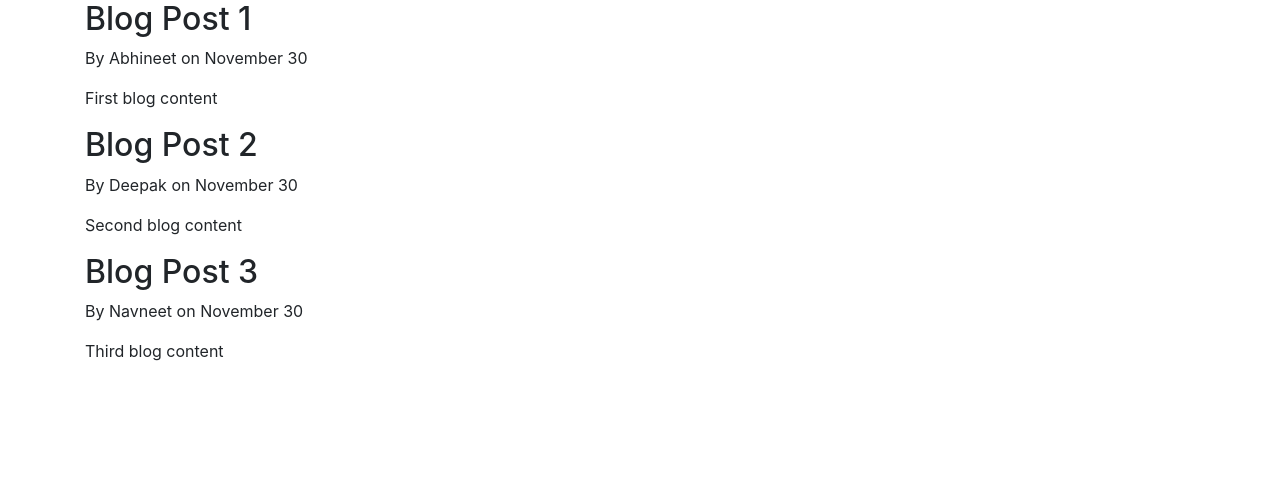
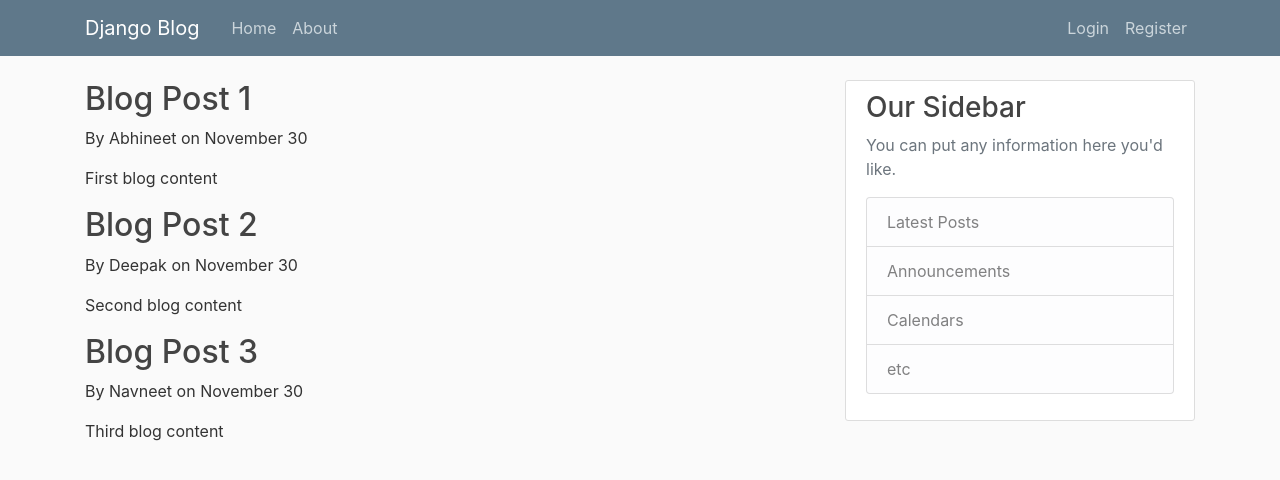
Before and after one commit to abhineet07/Projects, a Django app: page / in a window 1280 px wide. Shown: the top 480 px of the page. Run offline with Django 3.2, Linux system fonts and the light colour scheme; some libraries are stand-ins or nearby versions.

Commit message:
added js and css snippets

```diff
--- /dev/null
+++ b/BlogWebsite1/django_project/blog/static/blog/main.css
@@ -0,0 +1,84 @@
+body {
+  background: #fafafa;
+  color: #333333;
+  margin-top: 5rem;
+}
+
+h1, h2, h3, h4, h5, h6 {
+  color: #444444;
+}
+
+ul {
+  margin: 0;
+}
+
+.bg-steel {
+  background-color: #5f788a;
+}
+
+.site-header .navbar-nav .nav-link {
+  color: #cbd5db;
+}
+
+.site-header .navbar-nav .nav-link:hover {
+  color: #ffffff;
+}
+
+.site-header .navbar-nav .nav-link.active {
+  font-weight: 500;
+}
+
+.content-section {
+  background: #ffffff;
+  padding: 10px 20px;
+  border: 1px solid #dddddd;
+  border-radius: 3px;
+  margin-bottom: 20px;
+}
+
+.article-title {
+  color: #444444;
+}
+
+a.article-title:hover {
+  color: #428bca;
+  text-decoration: none;
+}
+
+.article-content {
+  white-space: pre-line;
+}
+
+.article-img {
+  height: 65px;
+  width: 65px;
+  margin-right: 16px;
+}
+
+.article-metadata {
+  padding-bottom: 1px;
+  margin-bottom: 4px;
+  border-bottom: 1px solid #e3e3e3
+}
+
+.article-metadata a:hover {
+  color: #333;
+  text-decoration: none;
+}
+
+.article-svg {
+  width: 25px;
+  height: 25px;
+  vertical-align: middle;
+}
+
+.account-img {
+  height: 125px;
+  width: 125px;
+  margin-right: 20px;
+  margin-bottom: 16px;
+}
+
+.account-heading {
+  font-size: 2.5rem;
+}
--- a/BlogWebsite1/django_project/blog/templates/blog/base.html
+++ b/BlogWebsite1/django_project/blog/templates/blog/base.html
@@ -1,3 +1,4 @@
+{% load static %}
 <!DOCTYPE html>
 <html>
 <head>
@@ -8,6 +9,8 @@
     <!-- Bootstrap CSS -->
     <link rel="stylesheet" href="https://stackpath.bootstrapcdn.com/bootstrap/4.3.1/css/bootstrap.min.css" integrity="sha384-ggOyR0iXCbMQv3Xipma34MD+dH/1fQ784/j6cY/iJTQUOhcWr7x9JvoRxT2MZw1T" crossorigin="anonymous">
 
+    <link rel="stylesheet" type="text/css" href="{% static 'blog/main.css' %}">
+
 	{% if title %}
 		<title>Django About - {{ title }}</title>
 	{% else %}
@@ -15,9 +18,48 @@
 	{% endif %}
 </head>
 <body>
-	<div class="container">
-		{% block content %}{% endblock %}
-	</div>
+	<header class="site-header">
+	  <nav class="navbar navbar-expand-md navbar-dark bg-steel fixed-top">
+	    <div class="container">
+	      <a class="navbar-brand mr-4" href="/">Django Blog</a>
+	      <button class="navbar-toggler" type="button" data-toggle="collapse" data-target="#navbarToggle" aria-controls="navbarToggle" aria-expanded="false" aria-label="Toggle navigation">
+	      <span class="navbar-toggler-icon"></span>
+	      </button>
+	      <div class="collapse navbar-collapse" id="navbarToggle">
+	        <div class="navbar-nav mr-auto">
+	          <a class="nav-item nav-link" href="/">Home</a>
+	          <a class="nav-item nav-link" href="/about">About</a>
+	        </div>
+	        <!-- Navbar Right Side -->
+	        <div class="navbar-nav">
+	          <a class="nav-item nav-link" href="#">Login</a>
+	          <a class="nav-item nav-link" href="#">Register</a>
+	        </div>
+	      </div>
+	    </div>
+	  </nav>
+	</header>
+
+	<main role="main" class="container">
+	  <div class="row">
+	    <div class="col-md-8">
+	      {% block content %}{% endblock %}
+	    </div>
+	    <div class="col-md-4">
+	      <div class="content-section">
+	        <h3>Our Sidebar</h3>
+	        <p class='text-muted'>You can put any information here you'd like.
+	          <ul class="list-group">
+	            <li class="list-group-item list-group-item-light">Latest Posts</li>
+	            <li class="list-group-item list-group-item-light">Announcements</li>
+	            <li class="list-group-item list-group-item-light">Calendars</li>
+	            <li class="list-group-item list-group-item-light">etc</li>
+	          </ul>
+	        </p>
+	      </div>
+	    </div>
+	  </div>
+	</main>
 
 	<!-- Optional JavaScript -->
     <!-- jQuery first, then Popper.js, then Bootstrap JS -->
```
